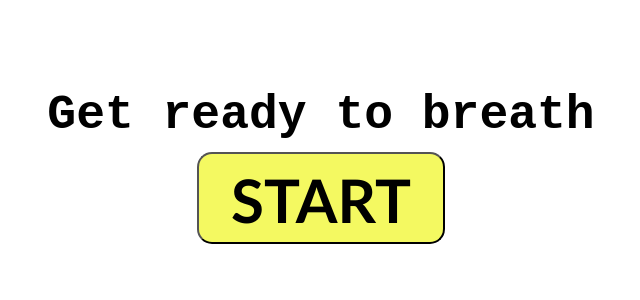
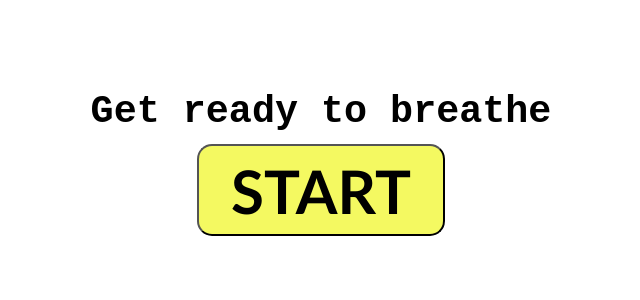
Before and after one commit to lightandluck/breathtimer, a React (Create React App) app: page / in a window 1280 px wide. Shown: the top 300 px of the page, without its empty margins (319-959 px from the left). Built offline with nearby package versions, Linux system fonts and the light colour scheme.

Commit message:
Nudges for text and padding

```diff
--- a/src/App.css
+++ b/src/App.css
@@ -2,12 +2,13 @@
   align-items: center;
   display: flex;
   flex-direction: column;
-  font-size: 1.5em;
+  font-size: 1.2em;
   justify-content: center;
-  row-gap: 10px;
   margin: 0 auto;
   min-height: 300px;
   overflow: auto;
+  padding: 0 1rem;
+  row-gap: 10px;
 }
 
 .circle {
@@ -18,7 +19,7 @@
   font-weight: bold;
   height: 300px;
   justify-content: center;
-  margin: 2rem;
+  margin: 1.5rem;
   width: 300px;
 }
 
@@ -35,6 +36,7 @@
 
 h1 {
   margin-bottom: 0;
+  text-align: center;
 }
 
 h3 {
--- a/src/App.js
+++ b/src/App.js
@@ -78,7 +78,7 @@ function App() {
       default:
         return (
           <Fragment>
-            <h1>Get ready to breath</h1>
+            <h1>Get ready to breathe</h1>
             <button className="btn" onClick={handleStart}>
               Start
             </button>
```
